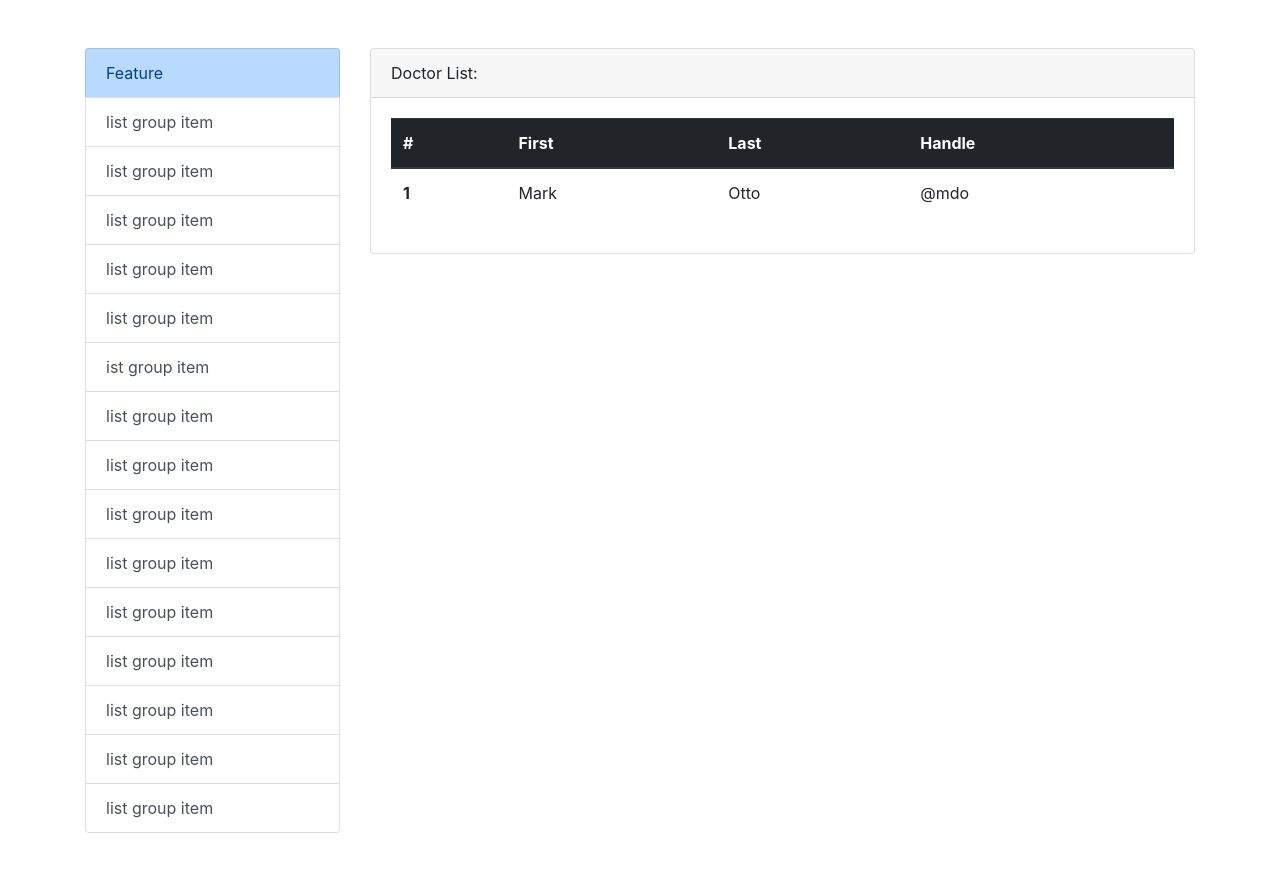
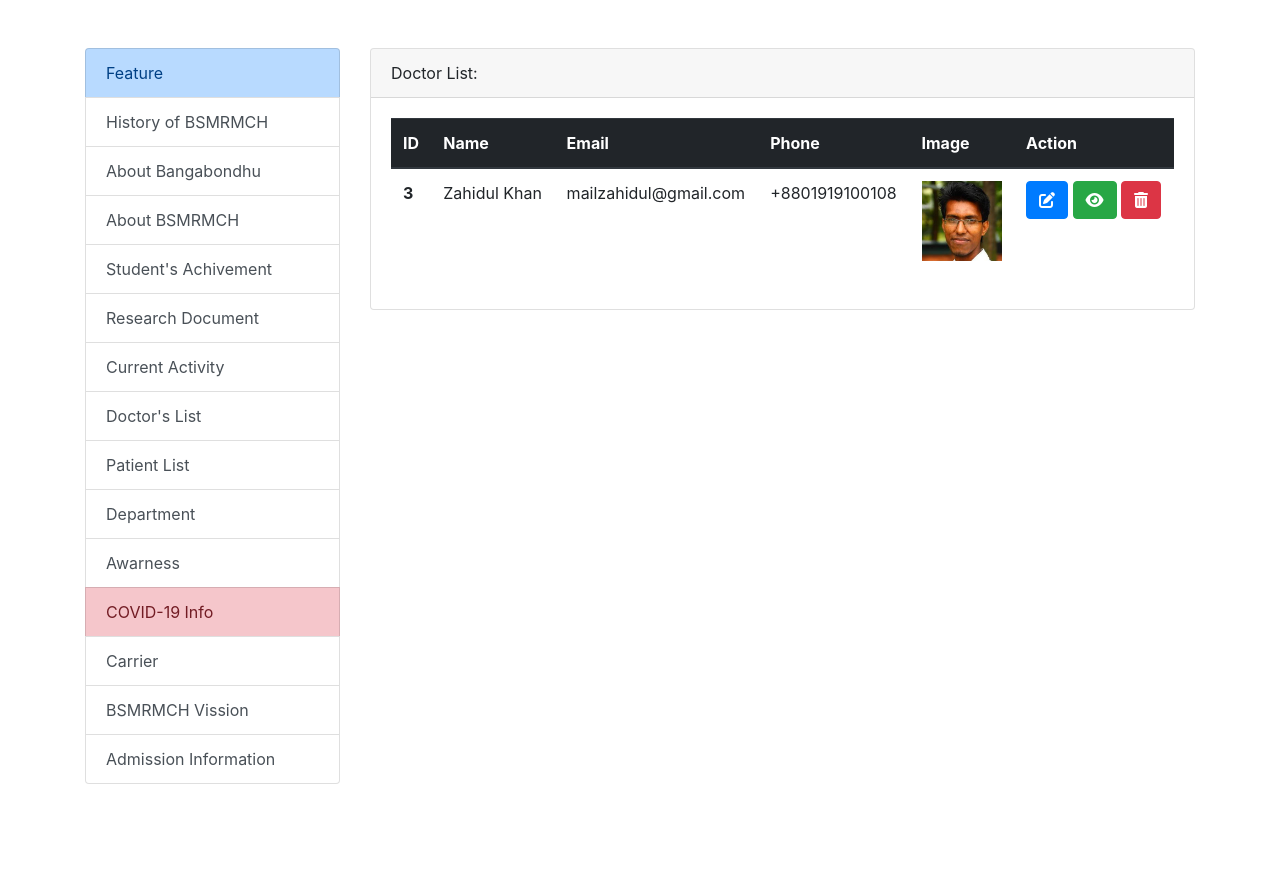
Before and after one commit to mailzahidul/Hospital-Managment-System, a Django app: page /doctor_list/ in a window 1280 px wide. Shown: the part 76-957 px from the top of the page. After the commit the page ends 860 px from the top, so only its background shows below. Run offline with Django 3.2, Linux system fonts and the light colour scheme; data comes from the database, SQL or seed files in the repository; both versions use the stored data as it was after the commit; some libraries are stand-ins or nearby versions.

Commit message:
doctor basic complete

```diff
--- a/hospital_app/admin.py
+++ b/hospital_app/admin.py
@@ -14,4 +14,7 @@ admin.site.register(Designation)
 admin.site.register(Patient)
 
 
+admin.site.register(Gender)
+
+
 admin.site.register(Appointment)
--- a/hospital_app/models.py
+++ b/hospital_app/models.py
@@ -10,6 +10,9 @@ class Designation(models.Model):
 
 class Gender(models.Model):
     gender = models.CharField(max_length=6)
+
+    def __str__(self):
+        return self.gender
 
 
 class Doctor(models.Model):
--- a/hospital_app/urls.py
+++ b/hospital_app/urls.py
@@ -10,5 +10,8 @@ urlpatterns = [
     path('contact/', views.contact, name='contact'),
     path('about/', views.about, name='about'),
     path('doctor_list/', views.doctor_list, name='doctor_list'),
+    path('delete_doctor/<int:id>', views.delete_doctor, name='delete_doctor'),
+    path('edit_doctor/<int:id>', views.edit_doctor, name='edit_doctor'),
+    path('view_doctor/<int:id>', views.view_doctor, name='view_doctor'),
     path('patient_list/', views.patient_list, name='patient_list'),
 ]
--- a/hospital_app/views.py
+++ b/hospital_app/views.py
@@ -1,8 +1,9 @@
 from django.shortcuts import render, redirect
-from .forms import RegistrationForm, UserLoginForm
+from .forms import RegistrationForm, UserLoginForm, EditDoctorForm
 from django.contrib import messages
 from django.contrib.auth import authenticate, login, logout
 from django.views import View
+from .models import Doctor
 # Create your views here.
 
 
@@ -69,8 +70,33 @@ def about(request):
 
 
 def doctor_list(request):
-    return render(request, 'doctor_list.html')
+    doctors = Doctor.objects.order_by('id')[:5]
+    context={
+        'doctors':doctors
+    }
+    return render(request, 'doctor/doctor_list.html', context)
 
+
+def delete_doctor(request, id):
+    doctor = Doctor.objects.get(id=id)
+    doctor.delete()
+    return redirect('doctor_list')
+
+
+def edit_doctor(request, id):
+    doctor = Doctor.objects.get(id=id)
+    forms = EditDoctorForm(instance=doctor)
+    if request.method == 'POST':
+        forms = EditDoctorForm(request.POST, instance=doctor)
+        forms.save()
+        return redirect('doctor/doctor_list')
+    context = {
+        'forms':forms
+    }
+    return render(request, 'doctor/doctor_edit.html', context)
+
+def view_doctor(request, id):
+    return render(request, 'doctor/view_doctor.html')
 
 def patient_list(request):
     return render(request, 'patient_list.html')
--- a/templates/core/sidebar.html
+++ b/templates/core/sidebar.html
@@ -1,19 +1,18 @@
 <div class="list-group">
     <p class="list-group-item list-group-item-primary">Feature</p>
-    <a href="#" class="list-group-item list-group-item-action">list group item</a>
-    <a href="#" class="list-group-item list-group-item-action">list group item</a>
-    <a href="#" class="list-group-item list-group-item-action">list group item</a>
-    <a href="#" class="list-group-item list-group-item-action">list group item</a>
-    <a href="#" class="list-group-item list-group-item-action">list group item</a>
-    <a href="#" class="list-group-item list-group-item-action">ist group item</a>
-    <a href="#" class="list-group-item list-group-item-action">list group item</a>
-    <a href="#" class="list-group-item list-group-item-action">list group item</a>
-    <a href="#" class="list-group-item list-group-item-action">list group item</a>
-    <a href="#" class="list-group-item list-group-item-action">list group item</a>
-    <a href="#" class="list-group-item list-group-item-action">list group item</a>
-    <a href="#" class="list-group-item list-group-item-action">list group item</a>
-    <a href="#" class="list-group-item list-group-item-action">list group item</a>
-    <a href="#" class="list-group-item list-group-item-action">list group item</a>
-    <a href="#" class="list-group-item list-group-item-action">list group item</a>
+    <a href="#" class="list-group-item list-group-item-action">History of BSMRMCH</a>
+    <a href="#" class="list-group-item list-group-item-action">About Bangabondhu</a>
+    <a href="#" class="list-group-item list-group-item-action">About BSMRMCH</a>
+    <a href="#" class="list-group-item list-group-item-action">Student's Achivement</a>
+    <a href="#" class="list-group-item list-group-item-action">Research Document</a>
+    <a href="#" class="list-group-item list-group-item-action">Current Activity</a>
+    <a href="#" class="list-group-item list-group-item-action">Doctor's List</a>
+    <a href="#" class="list-group-item list-group-item-action">Patient List</a>
+    <a href="#" class="list-group-item list-group-item-action">Department</a>
+    <a href="#" class="list-group-item list-group-item-action">Awarness</a>
+    <a href="#" class="list-group-item list-group-item-action list-group-item-danger">COVID-19 Info</a>
+    <a href="#" class="list-group-item list-group-item-action">Carrier</a>
+    <a href="#" class="list-group-item list-group-item-action">BSMRMCH Vission</a>
+    <a href="#" class="list-group-item list-group-item-action">Admission Information</a>
 
 </div>
--- /dev/null
+++ b/templates/doctor/doctor_list.html
@@ -0,0 +1,39 @@
+{% extends 'base.html' %}
+
+{% block title %} Doctor List{% endblock %}
+
+{% block content %}
+    <div class="card">
+        <div class="card-header">Doctor List:</div>
+        <div class="card-body">
+            <table class="table">
+                <thead class="thead-dark">
+                  <tr>
+                    <th scope="col">ID</th>
+                    <th scope="col">Name</th>
+                    <th scope="col">Email</th>
+                    <th scope="col">Phone</th>
+                    <th scope="col">Image</th>
+                    <th scope="col">Action</th>
+                  </tr>
+                </thead>
+                <tbody>
+                    {% for doctor in doctors %}
+                  <tr>
+                    <th scope="row">{{ doctor.id }}</th>
+                    <td>{{ doctor.name }}</td>
+                    <td>{{ doctor.email }}</td>
+                    <td>{{ doctor.phone }}</td>
+                    <td><img class="img-fluid" height="150" width="80" src="{{ doctor.photo.url }}" alt="Doctor photo"></td>
+                    <td>
+                        <a href="{% url 'edit_doctor' doctor.id %}" class="btn btn-primary"><i class="fas fa-edit"></i></a>
+                        <a href="{% url 'view_doctor' doctor.id %}" class="btn btn-success"><i class="fas fa-eye"></i></a>
+                        <a href="{% url 'delete_doctor' doctor.id %}" class="btn btn-danger"><i class="fas fa-trash-alt"></i></a>
+                    </td>
+                  </tr>
+                  {% endfor %}
+                </tbody>
+              </table>
+        </div>
+    </div>
+{% endblock %}
--- a/templates/doctor_list.html
+++ /dev/null
@@ -1,29 +0,0 @@
-{% extends 'base.html' %}
-
-{% block title %} Doctor List{% endblock %}
-
-{% block content %}
-    <div class="card">
-        <div class="card-header">Doctor List:</div>
-        <div class="card-body">
-            <table class="table">
-                <thead class="thead-dark">
-                  <tr>
-                    <th scope="col">#</th>
-                    <th scope="col">First</th>
-                    <th scope="col">Last</th>
-                    <th scope="col">Handle</th>
-                  </tr>
-                </thead>
-                <tbody>
-                  <tr>
-                    <th scope="row">1</th>
-                    <td>Mark</td>
-                    <td>Otto</td>
-                    <td>@mdo</td>
-                  </tr>
-                </tbody>
-              </table>
-        </div>
-    </div>
-{% endblock %}
```
Also changed, not shown: hospital_app/forms.py (+18 -6 lines), templates/doctor/doctor_edit.html (added, +12 -0 lines), templates/doctor/view_doctor.html (added, +12 -0 lines), db.sqlite3, media/doctor_photo/zahidul_islam_EmGuwmO.jpg (deleted), templates/doctor/doctor_add.html (added).
